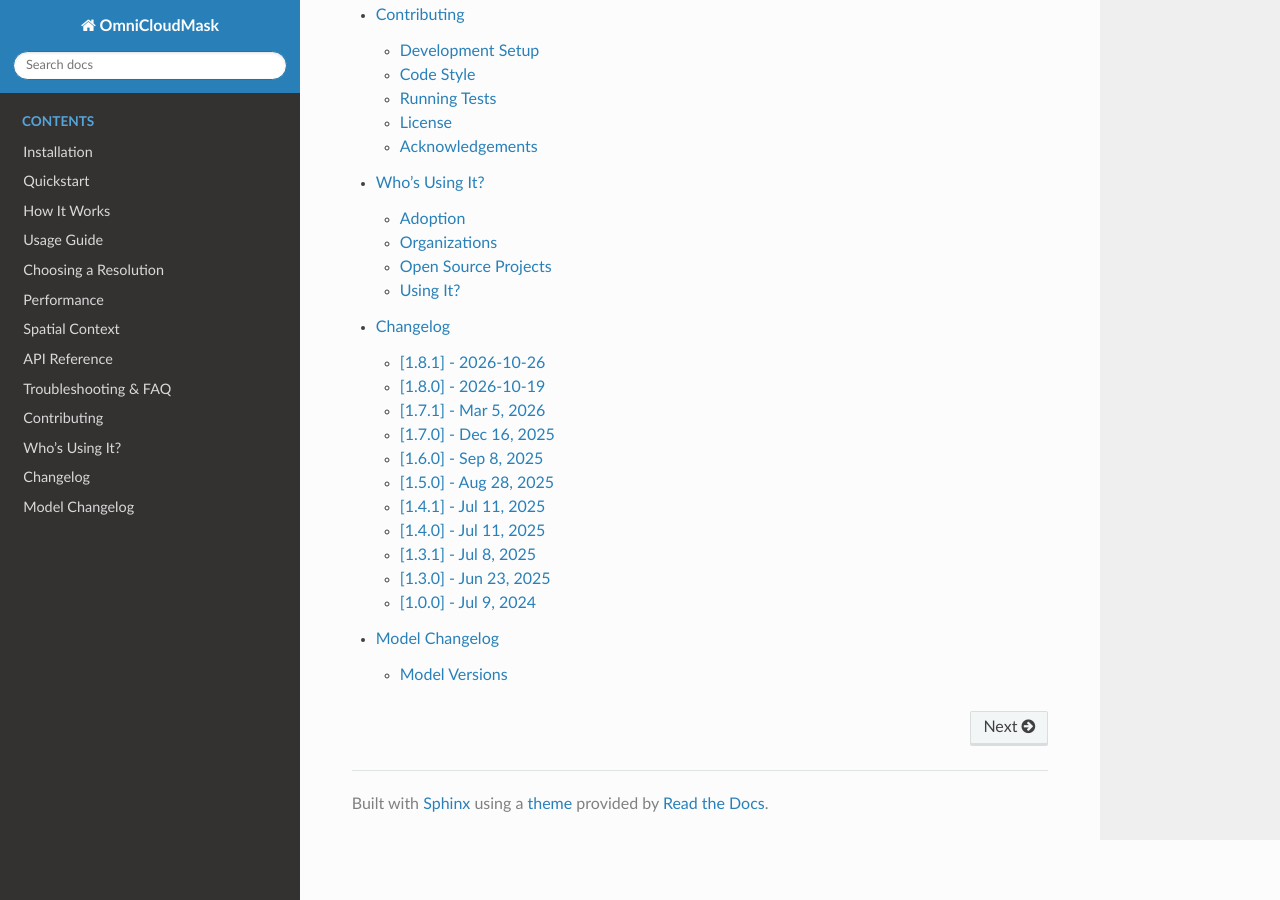
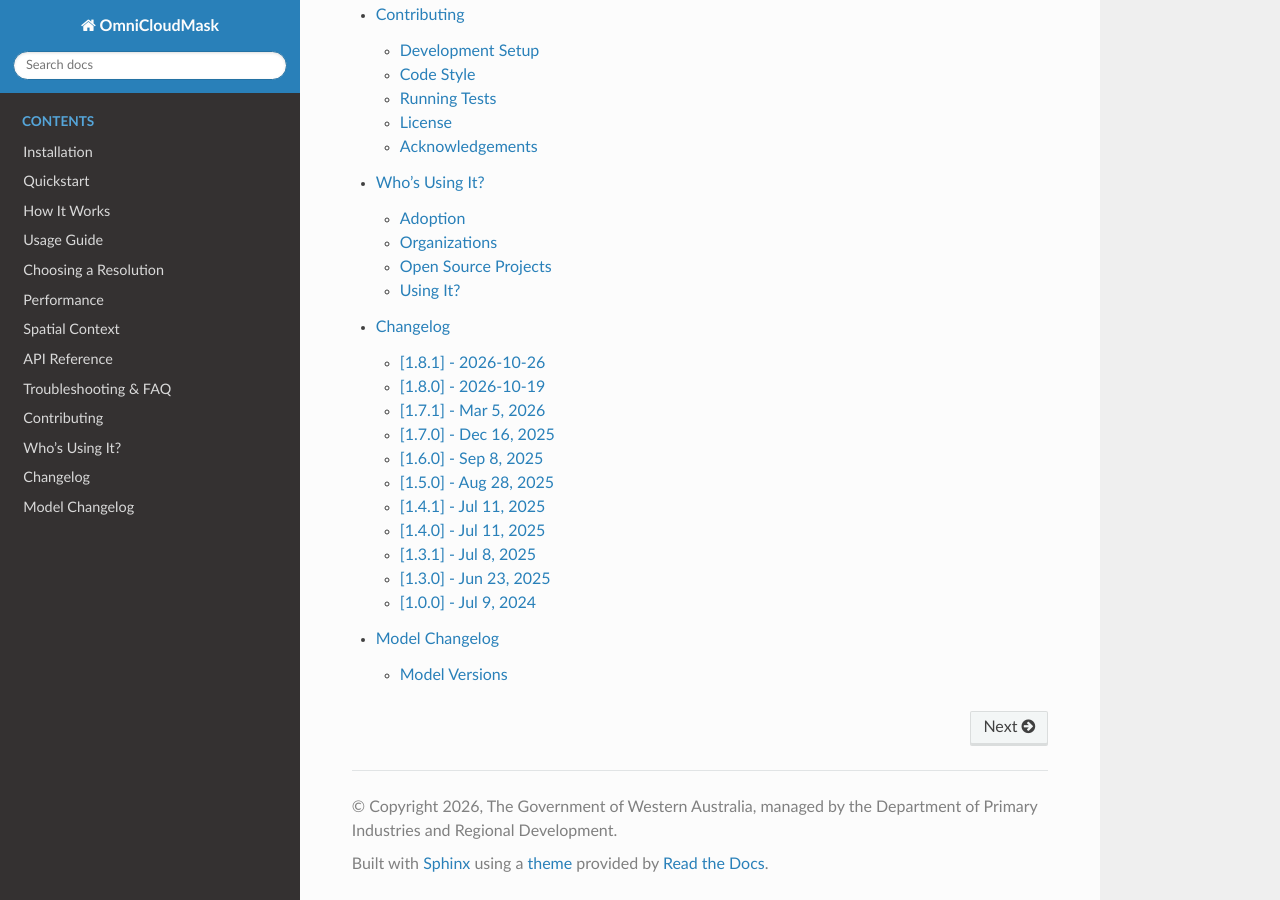
Before and after one commit to DPIRD-DMA/OmniCloudMask, a Sphinx documentation site: the page built from docs/index.md, in a window 1280 px wide and 900 px high, scrolled down 3252 px. Built offline with Sphinx 7.4.7 and the Read the Docs theme 3.1.0, drawn with Linux system fonts in a browser that asks for light colours; the version number could not be read and is left out.

Commit message:
Update copyright holder and point to the model weight licences
The code and weights are now copyright The Government of Western
Australia, managed by the Department of Primary Industries and Regional
Development. The docs footer shows the copyright line.

The model weights are licensed separately from the code: V2-V4 are MIT
and V1 is CC BY-NC 4.0. The README now says so and links to the
per-file licences on Hugging Face. The training data docs link to the
published OCM datasets.

Co-Authored-By: Claude Opus 5.5 <noreply@anthropic.com>

```diff
--- a/docs/conf.py
+++ b/docs/conf.py
@@ -4,7 +4,10 @@ from pathlib import Path
 from omnicloudmask.__version__ import __version__
 
 project = "OmniCloudMask"
-copyright = "2025, Nick Wright"
+copyright = (
+    "2026, The Government of Western Australia, managed by the "
+    "Department of Primary Industries and Regional Development"
+)
 author = "Nick Wright"
 version = __version__
 release = __version__
@@ -27,7 +30,7 @@ templates_path = ["_templates"]
 exclude_patterns = ["_build", "Thumbs.db", ".DS_Store"]
 
 html_theme = "sphinx_rtd_theme"
-html_show_copyright = False
+html_show_copyright = True
 html_static_path = ["_static"]
 html_css_files = ["custom.css"]
 
```
Also changed, not shown: README.md (+3 -1 lines), docs/how-it-works.md (+1 -1 lines), 1 other file.
